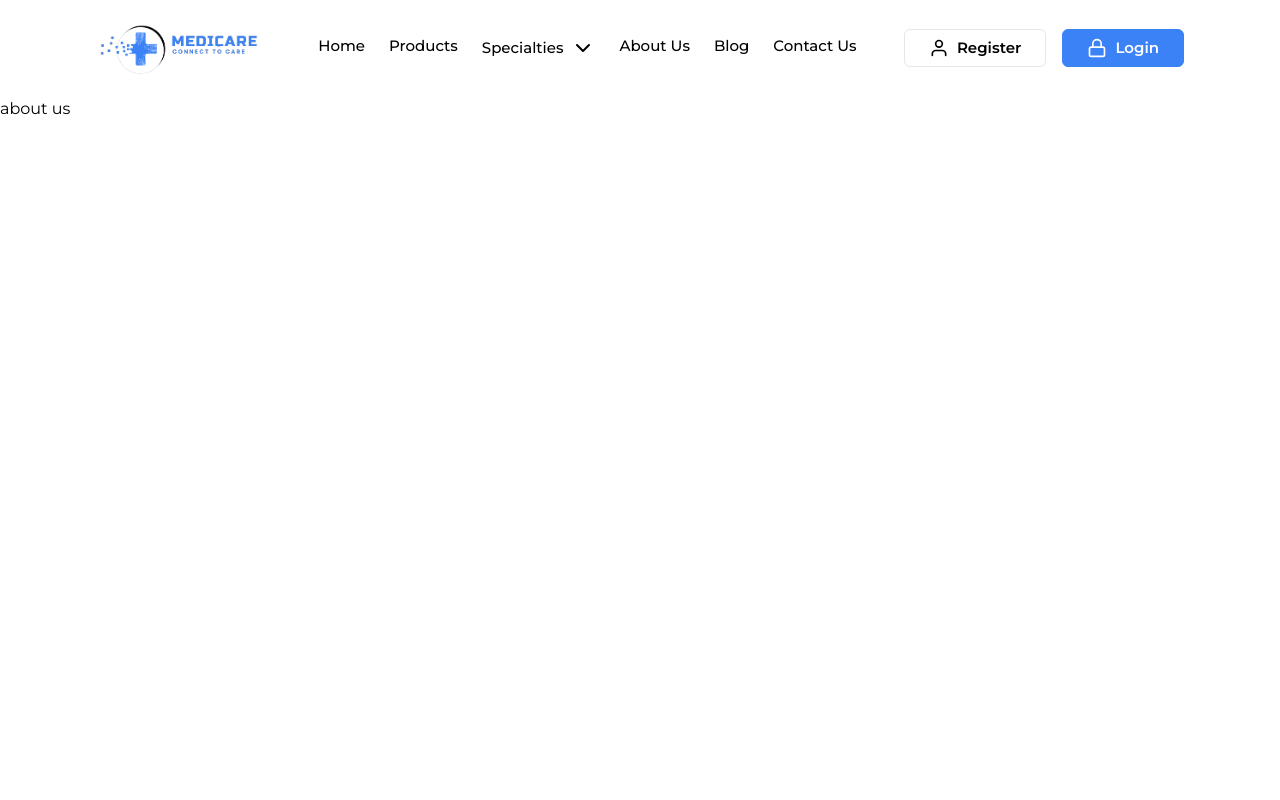
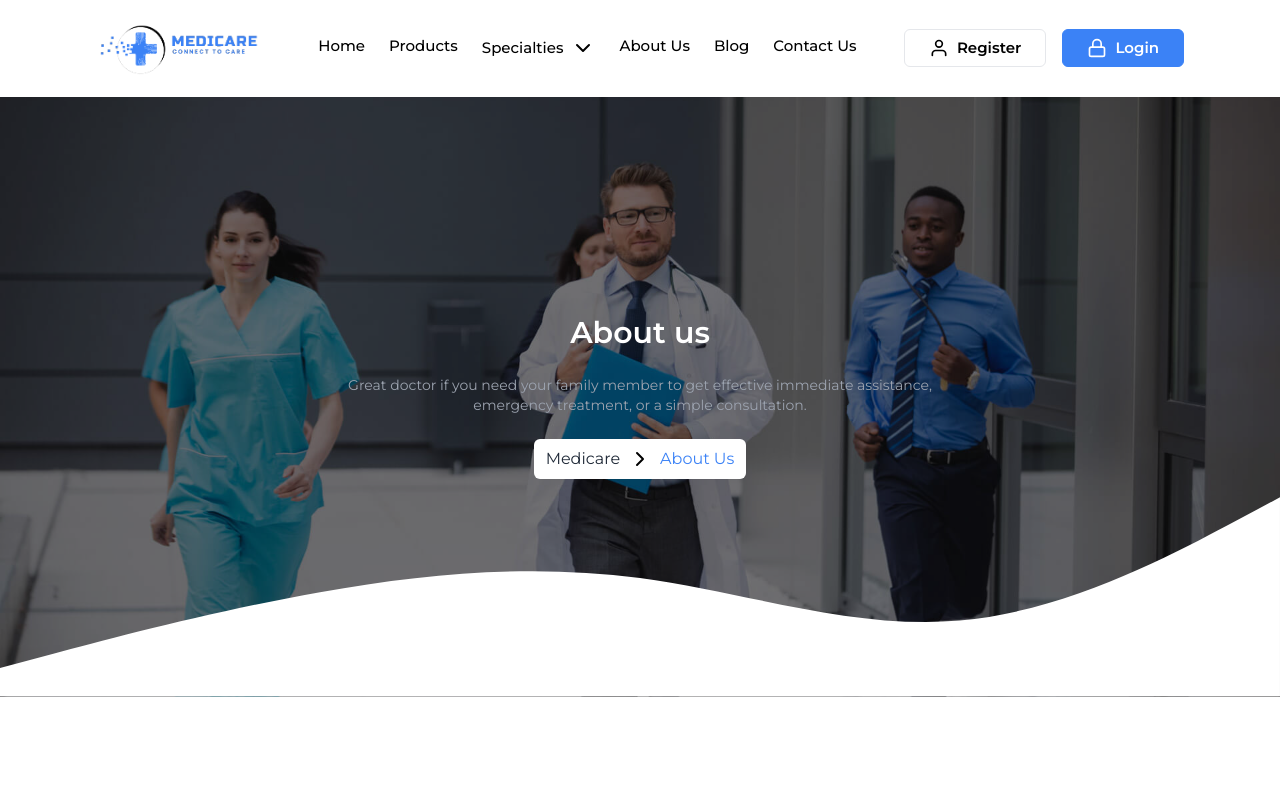
Before and after one commit to rahat2020/Medicare, a Next.js app: page /about in a window 1280 px wide. Shown: the top 800 px of the page. Built offline with nearby package versions, Linux system fonts and the light colour scheme.

Commit message:
Created banner component for about us section

```diff
--- a/src/app/about/page.jsx
+++ b/src/app/about/page.js
@@ -1,9 +1,10 @@
+import AboutBanner from '@/components/Home/AboutBanner';
 import React from 'react';
 
 const AboutUs = () => {
     return (
         <div className='h-screen'>
-            about us
+            <AboutBanner/>
         </div>
     );
 };
--- /dev/null
+++ b/src/components/Home/AboutBanner.jsx
@@ -0,0 +1,28 @@
+import Link from 'next/link';
+import React from 'react';
+import { ChevronRight } from 'react-feather';
+
+const AboutBanner = () => {
+    return (
+        <section className="relative w-full bg-cover bg-center h-[600px]" style={{ backgroundImage: `url('/assets/about/about_banner.jpeg')` }}>
+            <div className="h-full bg-black bg-opacity-55 flex items-center justify-center">
+                <div className="text-center text-white space-y-6 px-4">
+                    <h1 className="text-3xl font-semibold">About us</h1>
+                    <p className="text-sm text-center text-gray-400">
+                        Great doctor if you need your family member to get effective immediate assistance, <br /> emergency treatment, or a simple consultation.
+                    </p>
+                        <span className='bg-white text-black flex justify-center w-fit mx-auto gap-2 py-2 px-3 rounded-md text-[16px]'>
+                            <Link href={"/"}>
+                            <h3 className='text-gray-800 hover:text-blue-500'>Medicare</h3>
+                            </Link>
+                            <ChevronRight/>
+                            <h3 className='text-blue-500'>About Us</h3>
+                    </span>
+                </div>
+            </div>
+            <svg className='absolute bottom-0' xmlns="http://www.w3.org/2000/svg" viewBox="0 0 1440 320"><path fill="#ffffff" fill-opacity="1" d="M0,288L60,272C120,256,240,224,360,202.7C480,181,600,171,720,186.7C840,203,960,245,1080,234.7C1200,224,1320,160,1380,128L1440,96L1440,320L1380,320C1320,320,1200,320,1080,320C960,320,840,320,720,320C600,320,480,320,360,320C240,320,120,320,60,320L0,320Z"></path></svg>
+        </section>
+    );
+};
+
+export default AboutBanner;
```
Also changed, not shown: public/assets/about/about_banner.jpeg (added).
